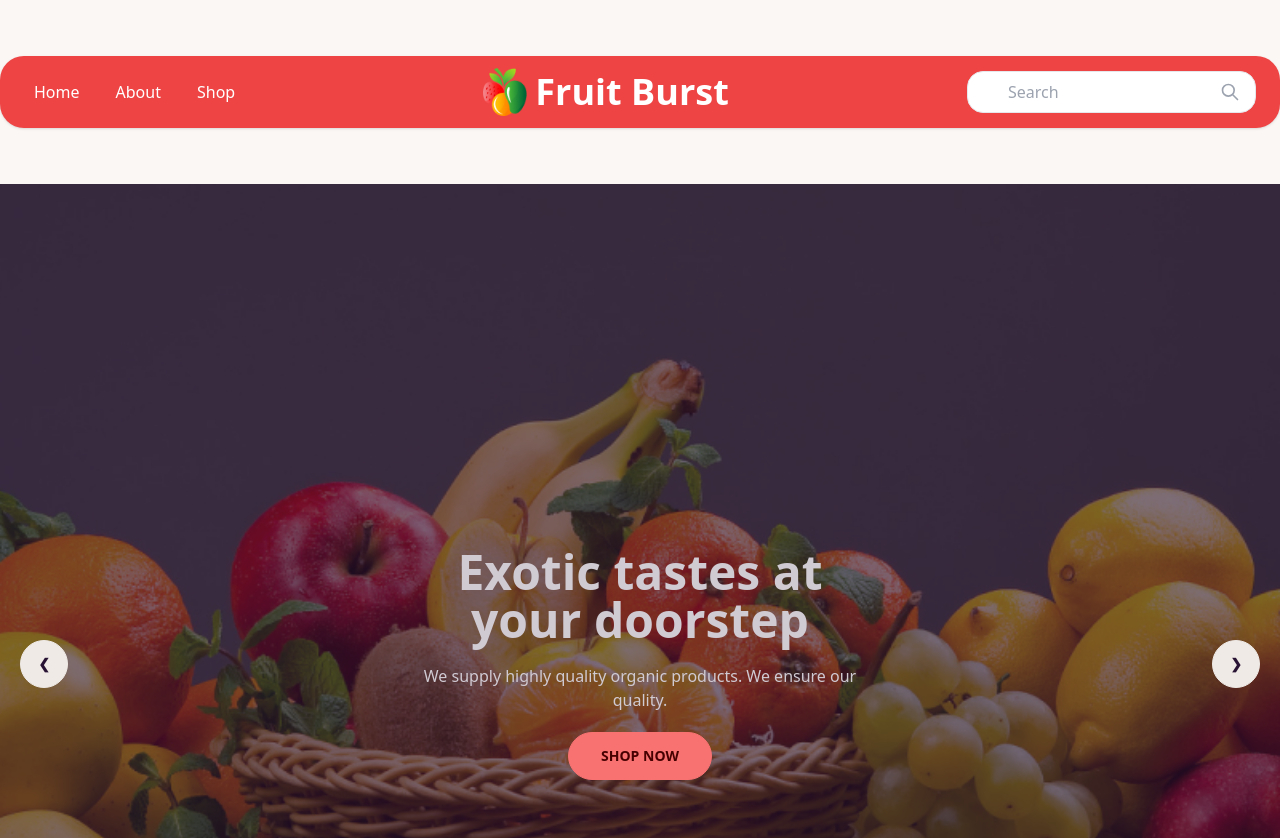
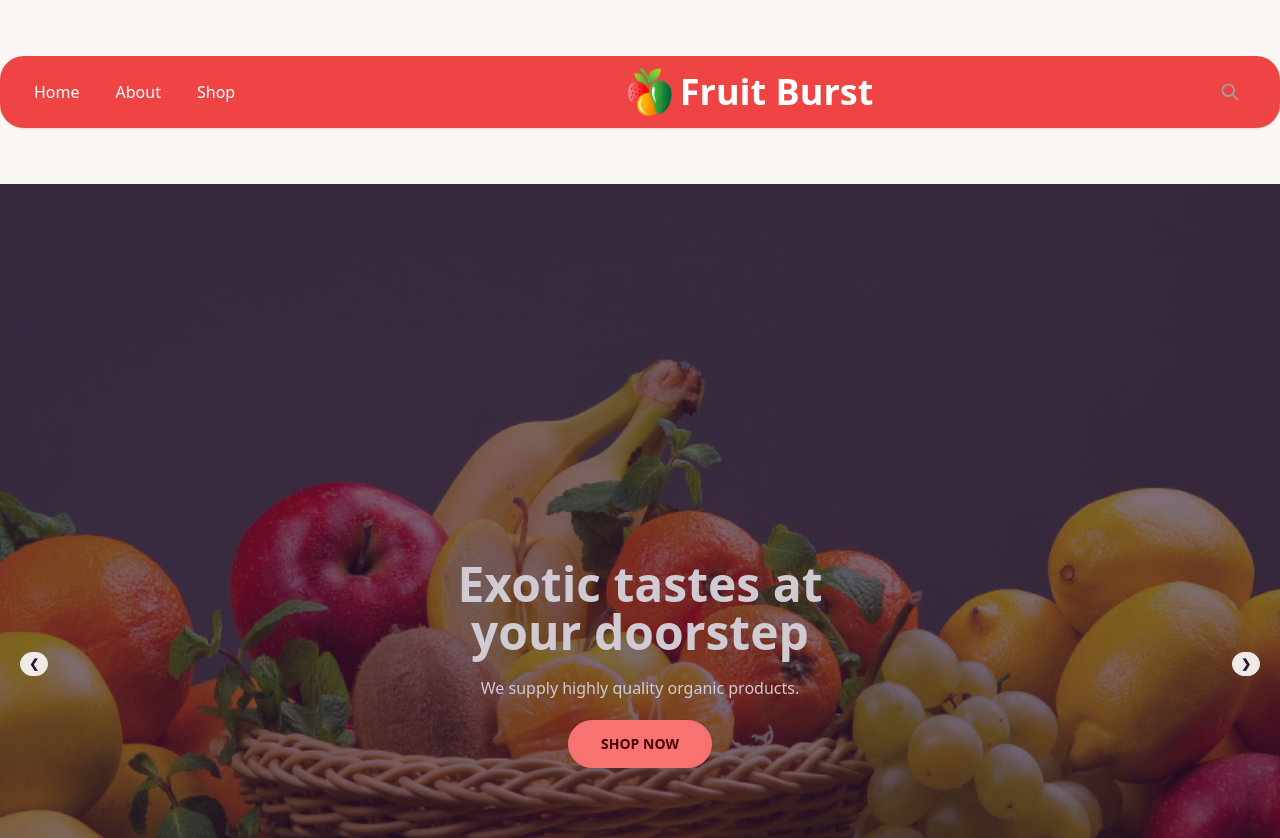
Before and after one commit to kamruzzaman1312/Fruit-Brust, a plain HTML site: page index.html in a window 1280 px wide. Shown: the top 838 px of the page. Drawn offline with nearby package versions, Linux system fonts and the light colour scheme; grey boxes are pictures that could not be loaded.

Commit message:
bannerr part added

```diff
--- a/index.html
+++ b/index.html
@@ -11,7 +11,7 @@
 </head>
 
 <body>
-    <header class="container mx-auto mb-14 md:mt-14">
+    <header class="container mx-auto my-8 md:my-14">
         <!-- nav var section  -->
         <nav x-data="{ isOpen: false }" class="relative bg-white md:bg-red-500 md:rounded-3xl shadow">
             <div class="container px-6 py-3 mx-auto md:flex justify-between">
@@ -43,8 +43,8 @@
 
                 <!-- Mobile Menu open: "block", Menu closed: "hidden" -->
                 <div x-cloak :class="[isOpen ? 'translate-x-0 opacity-100 ' : 'opacity-0 -translate-x-full']"
-                    class="absolute inset-x-0 z-20 w-full px-6 py-4 transition-all duration-300 ease-in-out bg-white md:bg-red-500 md:mt-0 md:p-0 md:top-0 md:relative md:opacity-100 md:translate-x-0 md:flex md:items-center md:justify-between">
-                    <div class="flex flex-col px-2 -mx-4 md:flex-row md:py-0">
+                    class="hidden md:visible absolute inset-x-0 z-20 w-full px-6 py-4 transition-all duration-300 ease-in-out bg-white md:bg-red-500 md:mt-0 md:p-0 md:top-0 md:relative md:opacity-100 md:translate-x-0 md:flex md:items-center md:justify-between">
+                    <div class="hidden  px-2 -mx-4 md:visible md:flex md:py-0">
                         <a href="#"
                             class="px-2.5 py-2  font-medium text-gray-500 md:text-white transition-colors duration-300 transform rounded-lg dark:text-gray-200 hover:bg-white hover:text-gray-500 dark:hover:bg-gray-700 md:mx-2">Home</a>
                         <a href="#"
@@ -61,7 +61,7 @@
                     </div>
 
                     <div class="relative mt-4 md:mt-0">
-                        <span class="absolute inset-y-0 right-4 flex items-center pl-3">
+                        <span class="hidden md:visible absolute inset-y-0 right-4 md:flex items-center pl-3">
                             <svg class="w-5 h-5 text-gray-400" viewBox="0 0 24 24" fill="none">
                                 <path
                                     d="M21 21L15 15M17 10C17 13.866 13.866 17 10 17C6.13401 17 3 13.866 3 10C3 6.13401 6.13401 3 10 3C13.866 3 17 6.13401 17 10Z"
@@ -70,7 +70,7 @@
                             </svg>
                         </span>
                         <input type="text"
-                            class="w-full py-2 pl-10 pr-4 text-gray-700 bg-white border rounded-2xl dark:text-gray-300 dark:border-gray-600 focus:border-blue-400 dark:focus:border-blue-300 focus:outline-none focus:ring focus:ring-opacity-40 focus:ring-blue-300"
+                            class="hidden md:visible w-full py-2 pl-10 pr-4 text-gray-700 bg-white border rounded-2xl dark:text-gray-300 dark:border-gray-600 focus:border-blue-400 dark:focus:border-blue-300 focus:outline-none focus:ring focus:ring-opacity-40 focus:ring-blue-300"
                             placeholder="Search">
 
                     </div>
@@ -88,12 +88,12 @@
                         <div class="hero-content text-center text-neutral-content">
                             <div class="max-w-md">
                                 <h1 class="mb-5 text-5xl font-bold">Exotic tastes at your doorstep</h1>
-                                <p class="mb-5">We supply highly quality organic products. We ensure our quality.</p>
+                                <p class="mb-5">We supply highly quality organic products.</p>
                                 <button class="btn btn-error px-8">Shop Now</button>
                                 <div
-                                    class="absolute flex justify-between transform -translate-y-1/2 left-5 right-5 top-1/2">
-                                    <a href="#slide1" class="btn btn-circle">❮</a>
-                                    <a href="#slide3" class="btn btn-circle">❯</a>
+                                    class="absolute flex justify-between transform -translate-y-1/2 left-1 right-1 md:left-5 md:right-5 top-1/2">
+                                    <a href="#slide1" class="btn btn-xs">❮</a>
+                                    <a href="#slide3" class="btn btn-xs">❯</a>
                                 </div>
                             </div>
                         </div>
```
